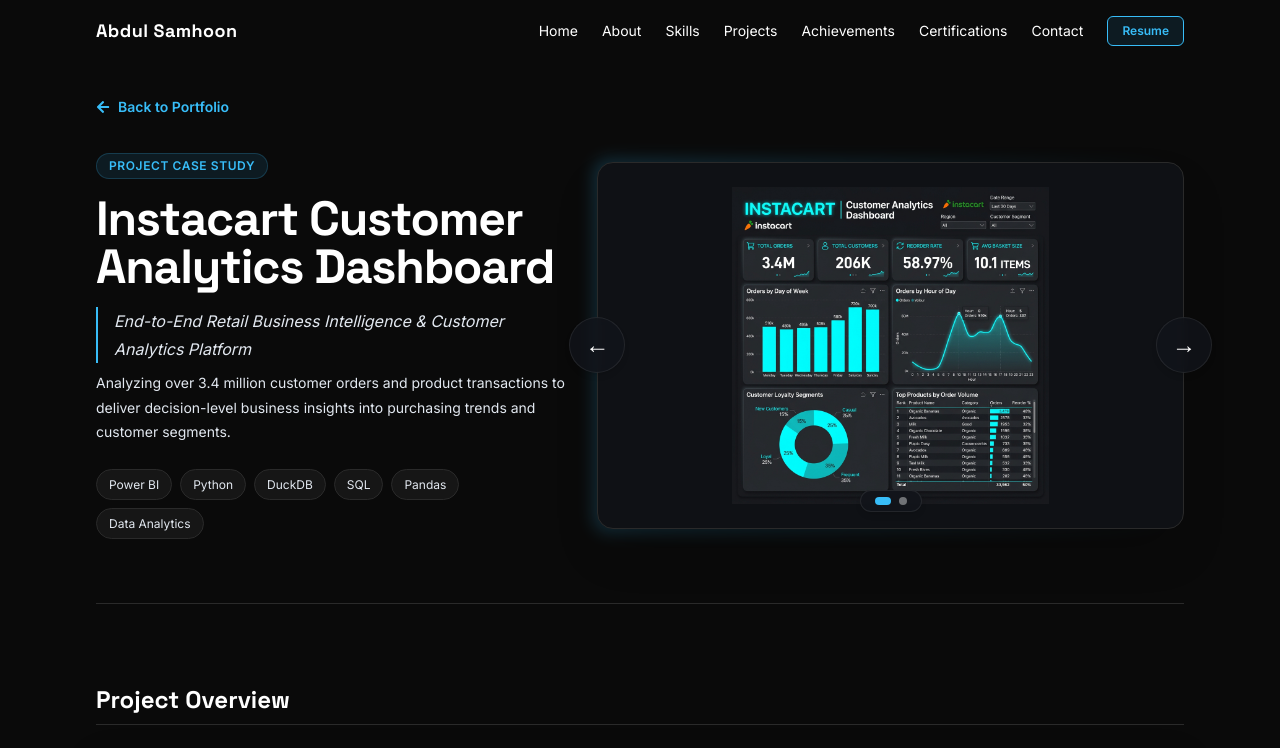
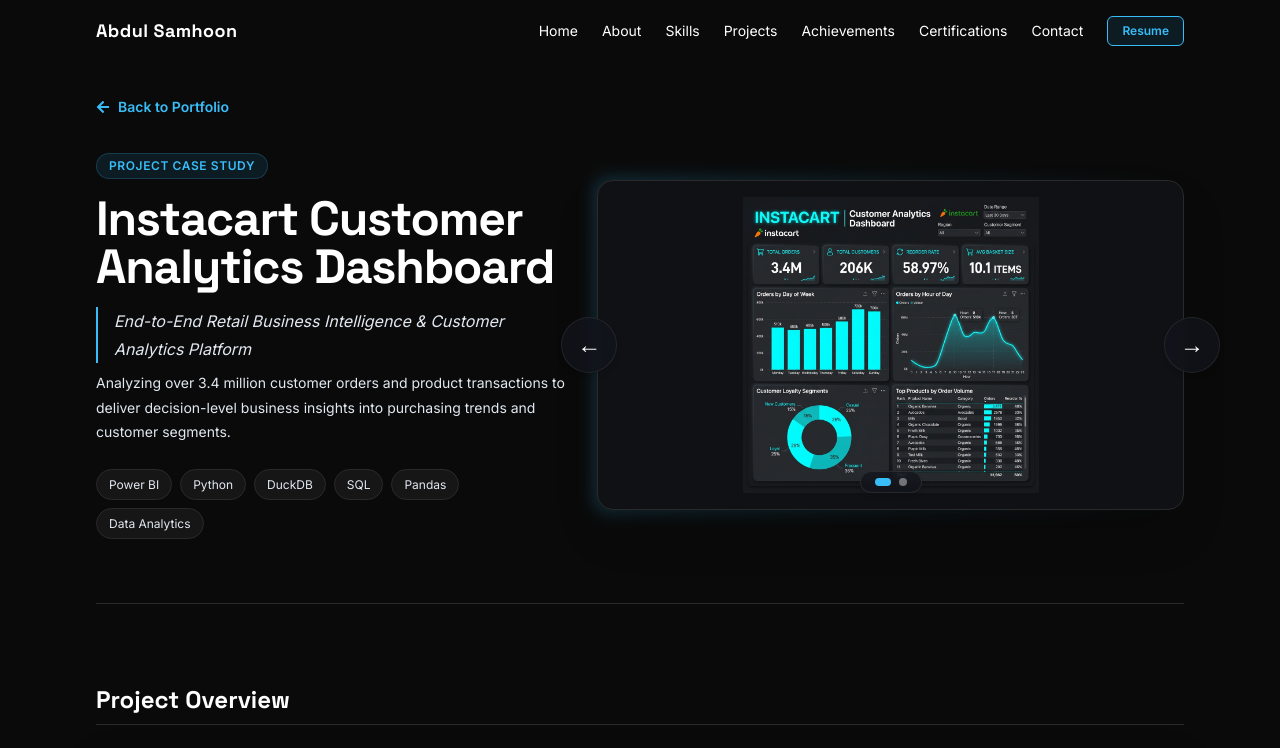
Before and after one commit to samhoon000/My-Portfolio, a React (Vite) app: page /project/instacart in a window 1280 px wide. Shown: the top 748 px of the page. Built offline with nearby package versions, Linux system fonts and the light colour scheme.

Commit message:
Optimize dashboard image aspect ratio to 16:9, reduce padding, and float navigation arrows outside image container

```diff
--- a/src/components/instacart-case-study.jsx
+++ b/src/components/instacart-case-study.jsx
@@ -108,7 +108,7 @@
 
             {/* Image Container */}
             <div
-              className="relative overflow-hidden rounded-2xl border border-stroke bg-[#0F1115] shadow-2xl aspect-[16/10] w-full cursor-pointer p-4 sm:p-5 md:p-6"
+              className="relative rounded-2xl border border-stroke bg-[#0F1115] shadow-2xl aspect-[16/9] w-full cursor-pointer p-3 sm:p-4 flex items-center justify-center"
               onClick={() => setSelectedImage(dashboardImages[currentImageIndex])}
             >
               <AnimatePresence initial={false}>
@@ -120,7 +120,7 @@
                   animate={{ opacity: 1 }}
                   exit={{ opacity: 0 }}
                   transition={{ duration: 0.3 }}
-                  className="absolute inset-0 w-full h-full object-contain p-4 sm:p-5 md:p-6 transform transition duration-500 hover:scale-[1.01]"
+                  className="absolute inset-0 w-full h-full object-contain p-3 sm:p-4"
                 />
               </AnimatePresence>
 
@@ -148,7 +148,7 @@
                 e.stopPropagation();
                 setCurrentImageIndex((prev) => (prev === 0 ? dashboardImages.length - 1 : prev - 1));
               }}
-              className="absolute left-2 sm:left-0 sm:-translate-x-1/2 top-1/2 -translate-y-1/2 z-20 flex items-center justify-center rounded-full border border-[rgba(255,255,255,0.08)] bg-[rgba(18,21,27,0.75)] text-white backdrop-blur-sm shadow-md transition-all duration-[250ms] select-none
+              className="absolute left-[-16px] sm:left-[-28px] md:left-[-36px] top-1/2 -translate-y-1/2 z-20 flex items-center justify-center rounded-full border border-[rgba(255,255,255,0.08)] bg-[rgba(18,21,27,0.75)] text-white backdrop-blur-sm shadow-md transition-all duration-[250ms] select-none
                 w-10 h-10 sm:w-12 sm:h-12 md:w-14 md:h-14
                 hover:scale-105 hover:border-[#27C5FF]/50 hover:bg-[rgba(26,31,38,0.8)] hover:text-[#27C5FF] hover:shadow-[0_0_15px_rgba(39,197,255,0.35)]"
               aria-label="Previous Dashboard"
@@ -162,7 +162,7 @@
                 e.stopPropagation();
                 setCurrentImageIndex((prev) => (prev === dashboardImages.length - 1 ? 0 : prev + 1));
               }}
-              className="absolute right-2 sm:right-0 sm:translate-x-1/2 top-1/2 -translate-y-1/2 z-20 flex items-center justify-center rounded-full border border-[rgba(255,255,255,0.08)] bg-[rgba(18,21,27,0.75)] text-white backdrop-blur-sm shadow-md transition-all duration-[250ms] select-none
+              className="absolute right-[-16px] sm:right-[-28px] md:right-[-36px] top-1/2 -translate-y-1/2 z-20 flex items-center justify-center rounded-full border border-[rgba(255,255,255,0.08)] bg-[rgba(18,21,27,0.75)] text-white backdrop-blur-sm shadow-md transition-all duration-[250ms] select-none
                 w-10 h-10 sm:w-12 sm:h-12 md:w-14 md:h-14
                 hover:scale-105 hover:border-[#27C5FF]/50 hover:bg-[rgba(26,31,38,0.8)] hover:text-[#27C5FF] hover:shadow-[0_0_15px_rgba(39,197,255,0.35)]"
               aria-label="Next Dashboard"
@@ -589,11 +589,11 @@
               onClick={() => setSelectedImage('/instacart-executive-overview.png')}
               className="glass-card rounded-2xl bg-panelSoft p-4 border border-stroke cursor-pointer group transition-all duration-300 hover:border-accent hover:shadow-[0_0_20px_rgba(56,189,248,0.15)]"
             >
-              <div className="relative overflow-hidden rounded-xl bg-[#0F1115] mb-4 aspect-video p-4 sm:p-5 border border-stroke/20">
+              <div className="relative rounded-xl border border-stroke/20 bg-[#0F1115] mb-4 aspect-[16/9] p-3 sm:p-4 flex items-center justify-center">
                 <img
                   src="/instacart-executive-overview.png"
                   alt="Instacart Executive Overview Dashboard"
-                  className="w-full h-full object-contain transform transition duration-500 group-hover:scale-[1.02]"
+                  className="w-full h-full object-contain"
                 />
                 <div className="absolute inset-0 bg-base/40 opacity-0 group-hover:opacity-100 flex items-center justify-center transition-all duration-300">
                   <span className="bg-accent text-base text-xs font-semibold px-4 py-2 rounded-lg shadow-md">Click to Zoom</span>
@@ -608,11 +608,11 @@
               onClick={() => setSelectedImage('/instacart-customer-insights.png')}
               className="glass-card rounded-2xl bg-panelSoft p-4 border border-stroke cursor-pointer group transition-all duration-300 hover:border-accent hover:shadow-[0_0_20px_rgba(56,189,248,0.15)]"
             >
-              <div className="relative overflow-hidden rounded-xl bg-[#0F1115] mb-4 aspect-video p-4 sm:p-5 border border-stroke/20">
+              <div className="relative rounded-xl border border-stroke/20 bg-[#0F1115] mb-4 aspect-[16/9] p-3 sm:p-4 flex items-center justify-center">
                 <img
                   src="/instacart-customer-insights.png"
                   alt="Instacart Customer & Product Insights Dashboard"
-                  className="w-full h-full object-contain transform transition duration-500 group-hover:scale-[1.02]"
+                  className="w-full h-full object-contain"
                 />
                 <div className="absolute inset-0 bg-base/40 opacity-0 group-hover:opacity-100 flex items-center justify-center transition-all duration-300">
                   <span className="bg-accent text-base text-xs font-semibold px-4 py-2 rounded-lg shadow-md">Click to Zoom</span>
```
